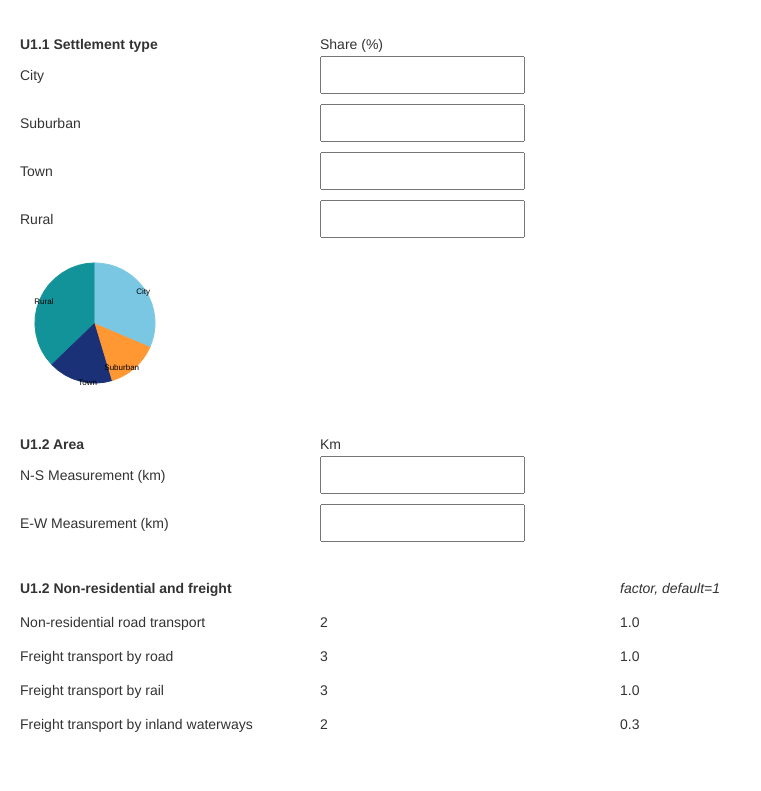
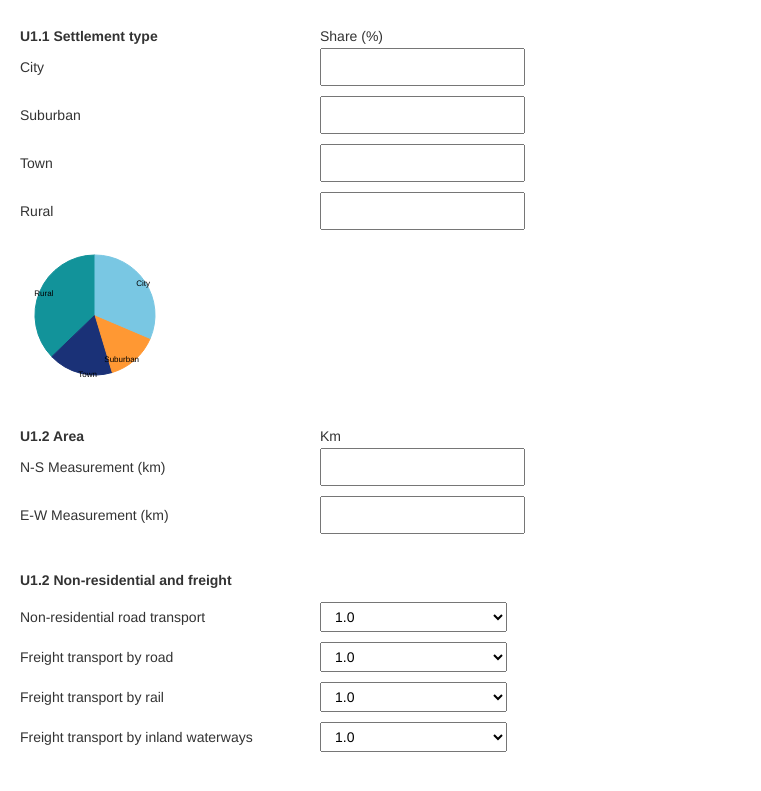
Before and after one commit to QGasSP/ggia-frontend, a React (Create React App) app in the folder frontend_qgassp/: page / in a window 1280 px wide. Shown: the part 277-1068 px from the top of the page, without its empty margins (0-761 px from the left). Built offline with nearby package versions, Linux system fonts and the light colour scheme.

Commit message:
u1planner: Input type update

```diff
--- a/frontend_qgassp/src/components/Piechart.jsx
+++ b/frontend_qgassp/src/components/Piechart.jsx
@@ -1,5 +1,5 @@
 import React from "react";
-import { RadialChart } from "react-vis";
+import { RadialChart} from "react-vis";
 import "../css/piechart.css";
 
 /**
@@ -31,11 +31,13 @@ export const Piechart = () => (
       ]}
       width={150}
       height={150}
+      labelsAboveChildren={true}
       labelsRadiusMultiplier={1.1}
       labelsStyle={{
         fontSize: 8
       }}
       showLabels
     />
+
   </div>
 );
--- a/frontend_qgassp/src/components/U1planner.jsx
+++ b/frontend_qgassp/src/components/U1planner.jsx
@@ -2,7 +2,7 @@ import React from "react";
 import PropTypes from "prop-types";
 
 import { Header } from "./Header";
-import {Piechart} from "./Piechart"
+import { Piechart} from "./Piechart"
 import "../css/u1planner.css";
 
 /**
@@ -26,7 +26,9 @@ export const U1planner = ({ user, onLogin, onLogout, onCreateAccount }) => (
       <form>
         <div>
           <label>Year</label>
-          <input type="text" name="name" />
+          <select>
+            <option value="year">2021</option>
+          </select>
         </div>
         <div>
           <label>Country</label>
@@ -62,7 +64,6 @@ export const U1planner = ({ user, onLogin, onLogout, onCreateAccount }) => (
         </div>
         <Piechart/>
         <br />
-
         <label>
           <b>U1.2 Area</b>
         </label>
@@ -81,32 +82,41 @@ export const U1planner = ({ user, onLogin, onLogout, onCreateAccount }) => (
             <b>U1.2 Non-residential and freight</b>
           </label>
           <label></label>
-          <label>
-            <i>factor, default=1</i>{" "}
-          </label>
         </div>
         <div>
           <label> Non-residential road transport</label>
-          <label> 2</label>
-          <label> 1.0</label>
+          <select>
+            <option value="very_limited">0.25</option>
+            <option value="national_average_intensity" selected >1.0</option>
+            <option value="very_intensive">2.50</option>
+          </select>
+
         </div>
 
         <div>
           <label>Freight transport by road</label>
-          <label>3</label>
-          <label>1.0</label>
+          <select>
+            <option value="very_limited">0.25</option>
+            <option value="national_average_intensity" selected >1.0</option>
+            <option value="very_intensive">2.50</option>
+          </select>
         </div>
-
         <div>
           <label>Freight transport by rail</label>
-          <label>3</label>
-          <label>1.0</label>
+          <select>
+            <option value="very_limited">0.25</option>
+            <option value="national_average_intensity" selected >1.0</option>
+            <option value="very_intensive">2.50</option>
+          </select>
         </div>
 
         <div>
           <label>Freight transport by inland waterways</label>
-          <label>2</label>
-          <label>0.3</label>
+          <select>
+            <option value="very_limited">0.25</option>
+            <option value="national_average_intensity" selected >1.0</option>
+            <option value="very_intensive">2.50</option>
+          </select>
         </div>
       </form>
     </section>
--- a/frontend_qgassp/src/css/u1planner.css
+++ b/frontend_qgassp/src/css/u1planner.css
@@ -28,7 +28,9 @@ select {
 
 section select {
   display: inline-block;
+  padding: 5px 10px;
   width: 187px;
+  box-sizing: border-box;
 }
 
 section div {
```
